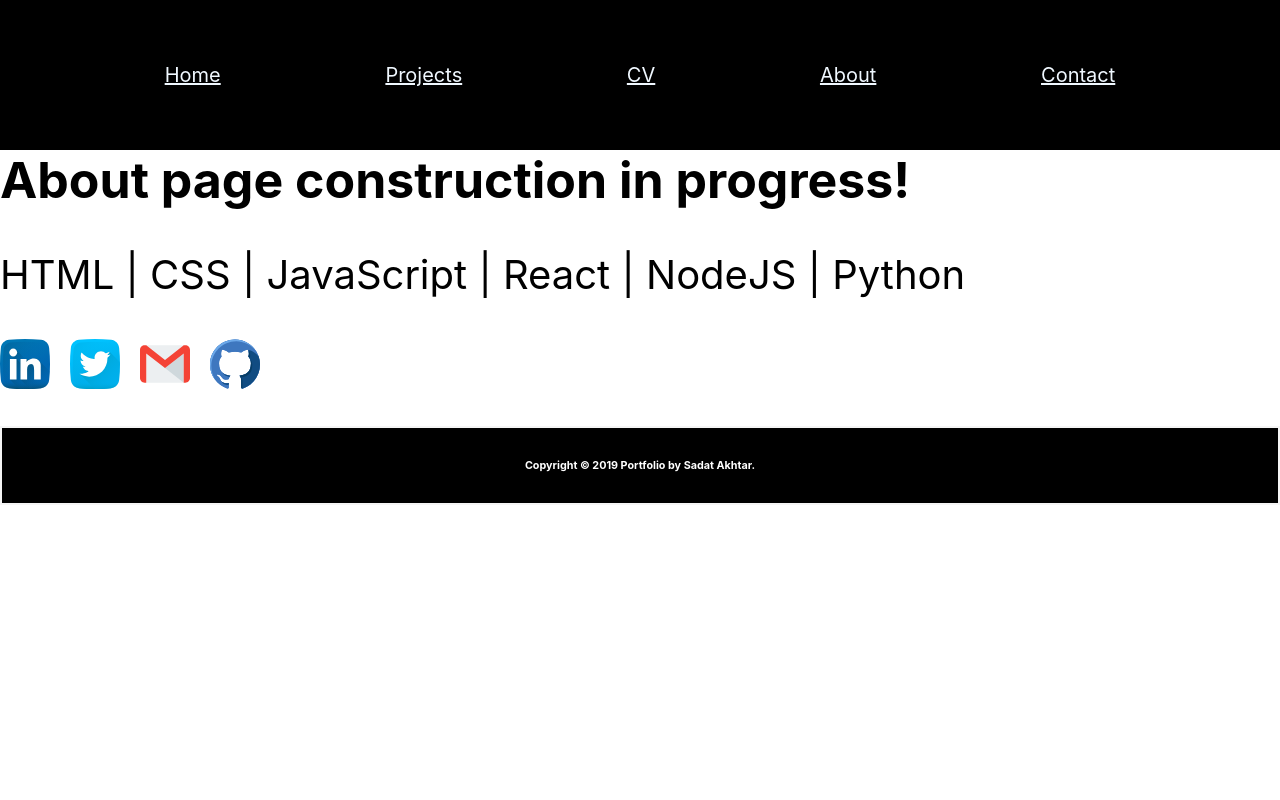
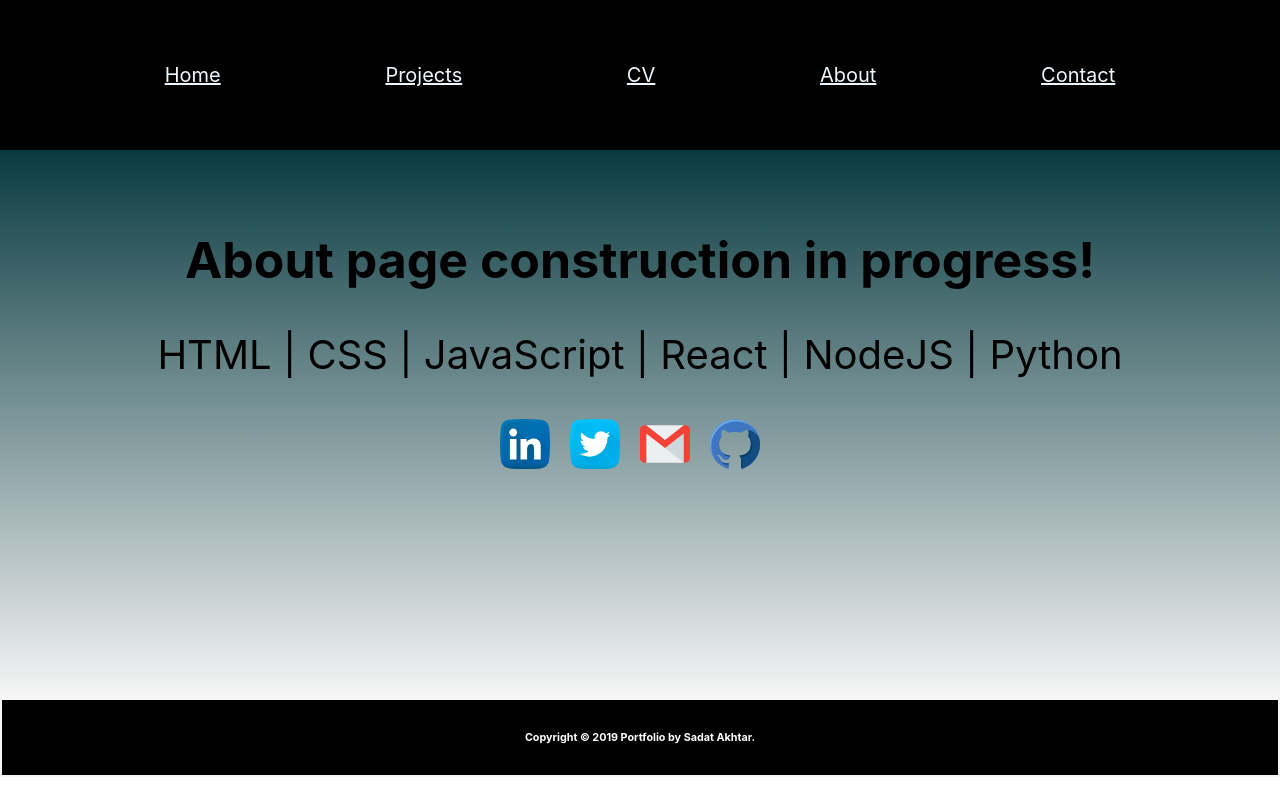
Before and after one commit to sadatakhtar/myportfolio-app, a React (Create React App) app: page /Components/About in a window 1280 px wide. Built offline with nearby package versions, Linux system fonts and the light colour scheme.

Commit message:
added main-div element to div tag in  About.js

```diff
--- a/src/Components/About.js
+++ b/src/Components/About.js
@@ -3,7 +3,7 @@ import Icons from './Icons';
 
 function About(){
     return (
-        <div>
+        <div id="main-div">
         <h1>About page construction in progress!</h1>
         <p id="skills">HTML | CSS | JavaScript | React | NodeJS | Python</p>
         <Icons />
```
